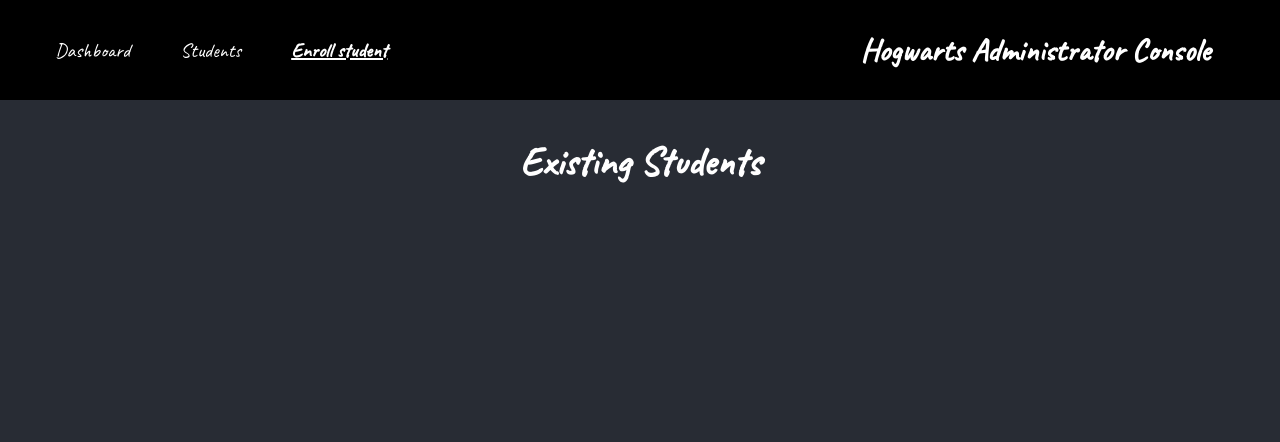
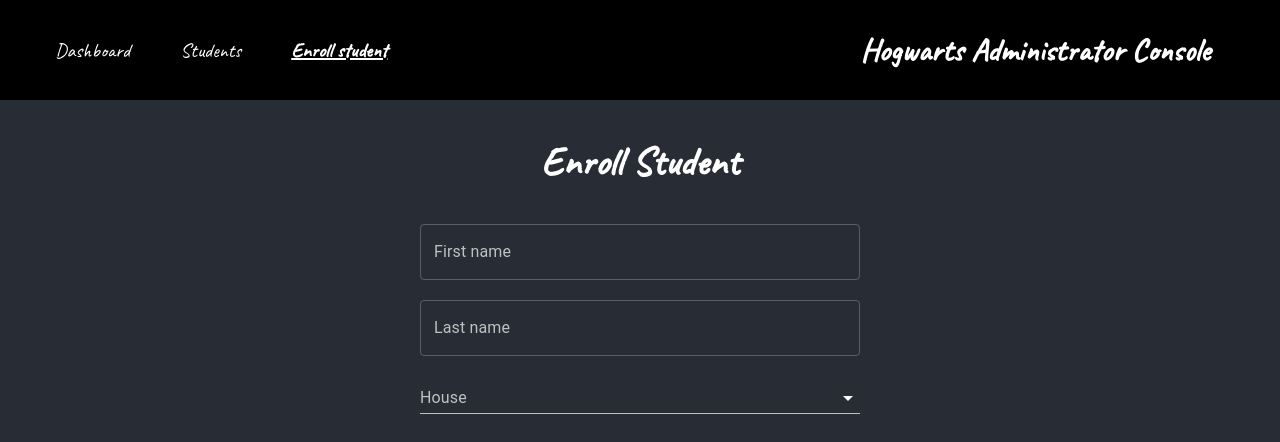
Before and after one commit to alex-lehan-bloom/Hogwarts-CRM-Full-Stack, a React (Create React App) app in the folder front-end-take-2/: page /enroll-student in a window 1280 px wide. Shown: the top 442 px of the page. Built offline with nearby package versions, Linux system fonts and the light colour scheme; no server answers.

Commit message:
Started the Enrollment form for adding a new student. First name, last name, and house selection.

```diff
--- a/front-end-take-2/src/App.js
+++ b/front-end-take-2/src/App.js
@@ -1,6 +1,7 @@
 import React, { useState, useEffect } from "react";
 import NavBar from "./components/NavBar";
 import StudentsPage from "./components/Students/StudentsPage";
+import AddStudentPage from "./components/AddStudent/AddStudentPage";
 import { BrowserRouter as Router, Switch, Route } from "react-router-dom";
 import "./css/App.css";
 
@@ -9,13 +10,16 @@
     <div className="App">
       <Router>
         <NavBar />
-        <Switch>
-          <div className="page-content">
-            <Route exact to="/students">
+        <div className="page-content">
+          <Switch>
+            <Route exact path="/students">
               <StudentsPage />
             </Route>
-          </div>
-        </Switch>
+            <Route exact path="/enroll-student">
+              <AddStudentPage />
+            </Route>
+          </Switch>
+        </div>
       </Router>
     </div>
   );
--- /dev/null
+++ b/front-end-take-2/src/components/AddStudent/AddStudentForm.jsx
@@ -0,0 +1,103 @@
+import React, { useState, useEffect } from "react";
+import { createMuiTheme, ThemeProvider } from "@material-ui/core/styles";
+import FormControl from "@material-ui/core/FormControl";
+import Field from "./FormComponents/Field";
+import HouseSelection from "./FormComponents/HouseSelection";
+import { enrollStudent } from "../../lib/api";
+import { makeStyles } from "@material-ui/core/styles";
+
+const useStyles = makeStyles(() => ({
+  root: {
+    width: "60%",
+    minWidth: 440,
+  },
+  "& .MuiInputBase-root": {
+    backgroundColor: "red",
+    margin: 20,
+  },
+}));
+
+function AddStudentForm() {
+  const classes = useStyles();
+  const theme = createMuiTheme({ palette: { type: "dark" } });
+
+  let [firstName, setFirstName] = useState();
+  let [lastName, setLastName] = useState();
+  let [house, setHouse] = useState("");
+  let [skills, setSkills] = useState([]);
+  let [desiredSkills, setDesiredSkills] = useState([]);
+  let [courses, setCourses] = useState([]);
+  let [alertOpen, setAlertOpen] = useState(false);
+  let [alertSeverity, setAlertSeverity] = useState("success");
+  let [alertMessage, setAlertMessage] = useState("");
+
+  useEffect(() => {
+    console.log(house);
+  }, [house]);
+
+  function handleFirstNameChange(firstName) {
+    setFirstName(firstName);
+  }
+  function handleLastNameChange(lastName) {
+    setLastName(lastName);
+  }
+  function handleHouse(house) {
+    setHouse(house);
+  }
+
+  function handleCloseOfAlert() {
+    setAlertOpen(false);
+  }
+
+  async function handleSubmit(event) {
+    event.preventDefault();
+    let response = await enrollStudent(
+      firstName,
+      lastName,
+      house,
+      skills,
+      desiredSkills,
+      courses
+    );
+    if (response.statusText === "OK") {
+      setAlertMessage(
+        `${firstName} ${lastName} successfully enrolled in Hogwarts.`
+      );
+      setAlertSeverity("success");
+      setAlertOpen(true);
+    } else {
+      setAlertSeverity("error");
+      setAlertMessage(response.data.Error);
+      setAlertOpen(true);
+    }
+  }
+
+  return (
+    <ThemeProvider theme={theme}>
+      <FormControl className={classes.root}>
+        <Field
+          class="first-name"
+          label="First name"
+          handleInput={(firstName) => {
+            handleFirstNameChange(firstName);
+          }}
+        />
+        <Field
+          class="last-name"
+          label="Last name"
+          handleInput={(lastName) => {
+            handleLastNameChange(lastName);
+          }}
+        />
+        <HouseSelection
+          className={classes.house}
+          handleSelection={(house) => {
+            handleHouse(house);
+          }}
+        />
+      </FormControl>
+    </ThemeProvider>
+  );
+}
+
+export default AddStudentForm;
--- /dev/null
+++ b/front-end-take-2/src/components/AddStudent/AddStudentPage.jsx
@@ -0,0 +1,14 @@
+import React from "react";
+import Header from "../Header";
+import AddStudentForm from "./AddStudentForm";
+
+function AddStudentPage() {
+  return (
+    <div className="main">
+      <Header header="Enroll Student" />
+      <AddStudentForm />
+    </div>
+  );
+}
+
+export default AddStudentPage;
--- /dev/null
+++ b/front-end-take-2/src/components/AddStudent/FormComponents/Field.jsx
@@ -0,0 +1,32 @@
+import React, { useState, useEffect } from "react";
+import TextField from "@material-ui/core/TextField";
+import InputLabel from "@material-ui/core/InputLabel";
+import { useStyles } from "../../../css/AddStudentFormMaterialUI";
+
+function Field(props) {
+  const classes = useStyles();
+  let [fieldValue, setFieldValue] = useState();
+
+  function handleInput(event) {
+    setFieldValue(event.target.value);
+  }
+
+  useEffect(() => {
+    props.handleInput(fieldValue);
+  }, [fieldValue]);
+
+  return (
+    <>
+      <TextField
+        className={classes.root}
+        onChange={(event) => {
+          handleInput(event);
+        }}
+        label={props.label}
+        variant="outlined"
+      />
+    </>
+  );
+}
+
+export default Field;
--- /dev/null
+++ b/front-end-take-2/src/components/AddStudent/FormComponents/HouseSelection.jsx
@@ -0,0 +1,43 @@
+import React, { useState, useEffect } from "react";
+import FormControl from "@material-ui/core/FormControl";
+import InputLabel from "@material-ui/core/InputLabel";
+import Select from "@material-ui/core/Select";
+import MenuItem from "@material-ui/core/MenuItem";
+import { useStyles } from "../../../css/AddStudentFormMaterialUI";
+
+function HouseSelector(props) {
+  const classes = useStyles();
+
+  let houses = ["Gryfindor", "Hufflepuff", "Ravenclaw", "Slytherin"];
+  let [house, setHouse] = useState("");
+
+  function handleHouse(event) {
+    setHouse(event.target.value);
+  }
+
+  useEffect(() => {
+    props.handleSelection(house);
+  }, [house]);
+
+  return (
+    <FormControl>
+      <InputLabel id="house">House</InputLabel>
+      <Select
+        labelId="house"
+        className={classes.root}
+        value={house}
+        onChange={(event) => {
+          handleHouse(event);
+        }}
+      >
+        <MenuItem value={house}></MenuItem>
+        <MenuItem value={houses[0]}>{houses[0]}</MenuItem>
+        <MenuItem value={houses[1]}>{houses[1]}</MenuItem>
+        <MenuItem value={houses[2]}>{houses[2]}</MenuItem>
+        <MenuItem value={houses[3]}>{houses[3]}</MenuItem>
+      </Select>
+    </FormControl>
+  );
+}
+
+export default HouseSelector;
--- a/front-end-take-2/src/components/Students/StudentsList.jsx
+++ b/front-end-take-2/src/components/Students/StudentsList.jsx
@@ -11,7 +11,6 @@
 function StudentsList(props) {
   const useStyles = makeStyles({
     table: {
-      width: "50%",
       "& .MuiTableHead-root": {
         backgroundColor: "black",
         color: "#384d92",
--- a/front-end-take-2/src/components/Students/StudentsPage.jsx
+++ b/front-end-take-2/src/components/Students/StudentsPage.jsx
@@ -17,10 +17,10 @@
   }, []);
 
   return (
-    <>
+    <div className="main">
       <Header header="Existing Students" />
       {displayStudents && <StudentsList students={students} />}
-    </>
+    </div>
   );
 }
 export default StudentsPage;
--- /dev/null
+++ b/front-end-take-2/src/css/AddStudentFormMaterialUI.jsx
@@ -0,0 +1,7 @@
+import { makeStyles } from "@material-ui/core/styles";
+
+export const useStyles = makeStyles(() => ({
+  root: {
+    margin: "10px 0 10px 0",
+  },
+}));
--- a/front-end-take-2/src/css/App.css
+++ b/front-end-take-2/src/css/App.css
@@ -7,6 +7,13 @@
 
 .page-content {
   padding: 10px;
+  display: flex;
+  flex-direction: column;
+  align-items: center;
+}
+
+.page-content .main {
+  width: 50%;
   display: flex;
   flex-direction: column;
   align-items: center;
--- a/front-end-take-2/src/css/Header.css
+++ b/front-end-take-2/src/css/Header.css
@@ -1,3 +1,4 @@
 .header {
   font-size: 40px;
+  text-align: center;
 }
```
